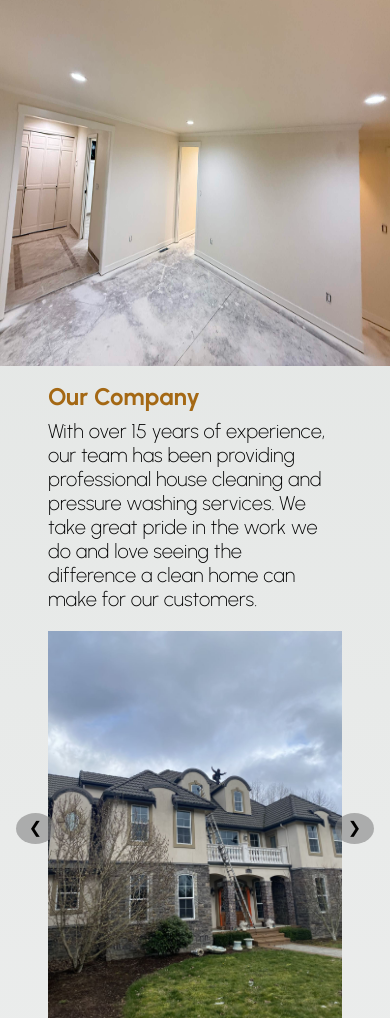
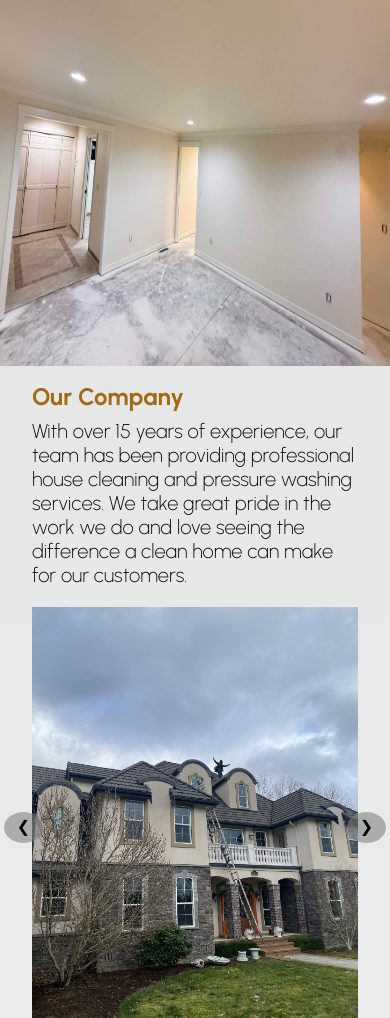
Before and after one commit to Revxya/Home-Care-Clean, a plain HTML site: page index.html in a window 390 px wide. Shown: the part 82-1100 px from the top of the page. Drawn offline with Linux system fonts and the light colour scheme.

Commit message:
Use the clamp function to resize padding for each resolution

```diff
--- a/index.html
+++ b/index.html
@@ -30,6 +30,7 @@
         </div>
     </div>
 
+    <section class="section">
     <div id="Main-Title">
         <h2>Our Company</h2>
         <p>With over 15 years of experience, our team has been providing professional house cleaning and pressure washing services. We take
@@ -88,6 +89,7 @@
         <h2>Our Mission</h2>
         <p>At Home Care Clean, our mission is to deliver exceptional roof cleaning and pressure washing services while building a reputation as one of the most trusted providers in the community. </p>
     </div>
+    </section>
 
     <footer>
         <div id="Star-Rating">
--- a/styles.css
+++ b/styles.css
@@ -85,28 +85,28 @@ nav a {
   margin: auto 1rem auto auto;
 }
 
+.section {
+  background: linear-gradient(0deg,
+  color-mix(in srgb, #2f4d30, var(--color-background) 99%),
+  color-mix(in srgb, #2f4d30, var(--color-background) 95%));
+}
+
 #Main-Title {
   min-height: 100dvh;
   height: auto;
-  width: 100%;
-  background: linear-gradient(0deg,
-  color-mix(in srgb, #2f4d30, var(--color-background) 99%),
-  color-mix(in srgb, #2f4d30, var(--color-background) 95%));
-  padding-bottom: 1rem;
+  max-width: 1200px;
+  margin-inline: auto;
+  padding-inline: clamp(2rem, 4vw, 5rem);
 }
 
 #Main-Title h2{
   margin-top: 0;
   margin-bottom: 0.5rem;
-  padding-left: 2rem;
-  padding-right: 2rem;
   padding-top: 1rem;
   color: color-mix(in srgb, #ca7f15, var(--color-foreground) 20%);
 }
 
 #Main-Title p{
-  padding-left: 2rem;
-  padding-right: 2rem;
   font-size: 1.25rem;
   font-weight: 200;
   margin-top: 0;
@@ -150,8 +150,8 @@ nav a {
 .slideshow-container {
   max-width: 100%;
   position: relative;
-  margin: 1rem 1rem 1rem 1rem;
   touch-action: pan-y;
+  margin: auto;
 }
 
 /* Hide the images by default */
@@ -179,7 +179,7 @@ nav a {
   background-color: rgba(128, 128, 128, 0.582);
   padding: 0.3rem 0.8rem 0.45rem 0.8rem;
   border-radius: 50%;
-  margin: -1rem;
+  margin: -0.75rem;
   transition: 0.6s ease;
   user-select: none;
 }
@@ -371,14 +371,6 @@ footer p {
   /* .slideshow-container {
   } */
 
-  #Main-Title h2 {
-    padding-left: 1rem;
-  }
-
-  #Main-Title p {
-    padding-left: 1rem;
-  }
-
   .prev {
     left: -1rem;
   }
@@ -409,9 +401,7 @@ footer p {
     margin-right: 1rem;
   }
 
-  #Main-Title{
-    padding: 0rem 2rem;
-  }
+
 }
 
 @media (max-height: 500px) {
@@ -450,7 +440,6 @@ footer p {
   #landingPageImage img {
     height: 24rem;
   }
-
 }
 
 @media (orientation: landscape) and (max-width: 1200px) and (pointer: coarse){
@@ -477,9 +466,7 @@ footer p {
 }
 
 @media (min-width: 1201px) {
-  #Main-Title{
-    padding: 0rem 10rem;
-  }
+
 
   #Contact-Content {
     padding: 0rem 10rem;
```
Also changed, not shown: previousWork.html (+2 -0 lines).
